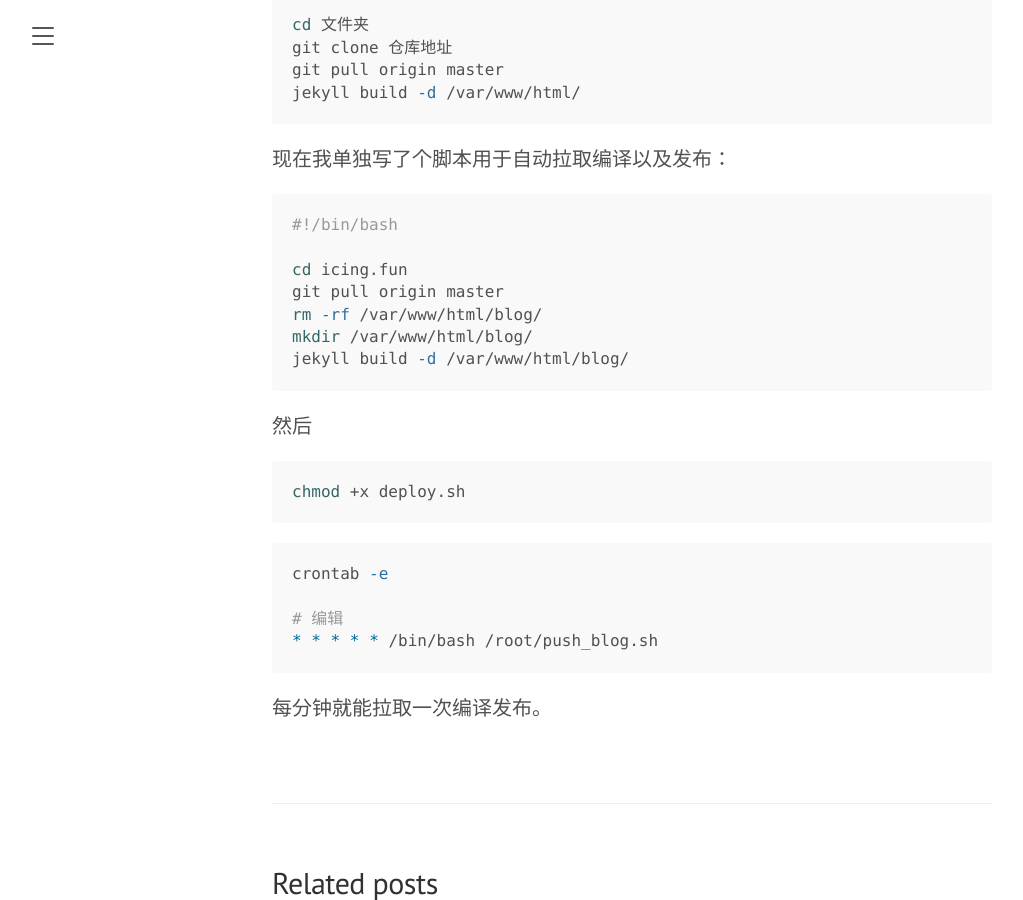
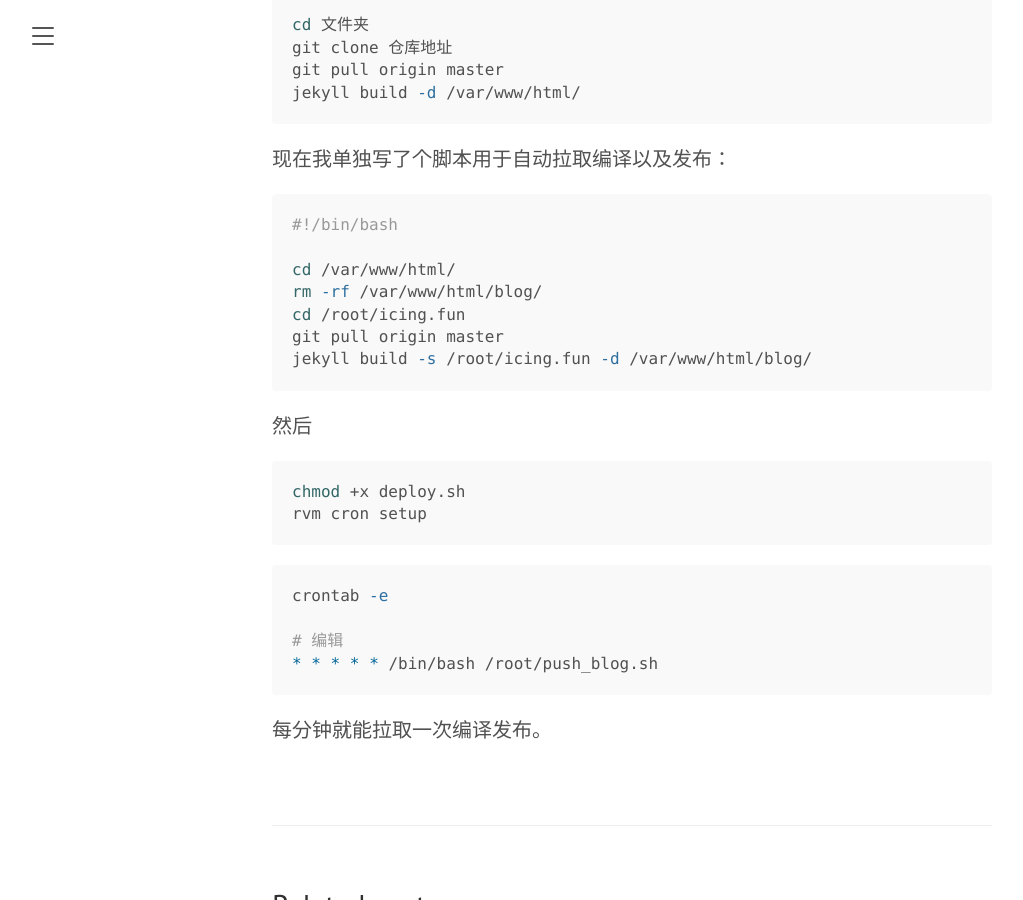
Before and after one commit to IcingTomato/icing.fun, a Jekyll site: the page built from _posts/2023-12-06-jekyll_learning.markdown, in a window 1280 px wide and 900 px high, scrolled down 14803 px. Shown: the whole window, without its empty margins (8-1031 px from the left). Built offline with Jekyll 4.4.1, drawn with Linux system fonts in a browser that asks for light colours.

Commit message:
Change: 2023-12-06

````diff
--- a/_posts/2023-12-06-jekyll_learning.markdown
+++ b/_posts/2023-12-06-jekyll_learning.markdown
@@ -534,17 +534,18 @@ jekyll build -d /var/www/html/
 ```shell
 #!/bin/bash
 
-cd icing.fun
+cd /var/www/html/
+rm -rf /var/www/html/blog/
+cd /root/icing.fun
 git pull origin master
-rm -rf /var/www/html/blog/
-mkdir /var/www/html/blog/
-jekyll build -d /var/www/html/blog/
+jekyll build -s /root/icing.fun -d /var/www/html/blog/
 ```
 
 然后
 
 ```shell
 chmod +x deploy.sh
+rvm cron setup
 ```
 
 ```shell
````
